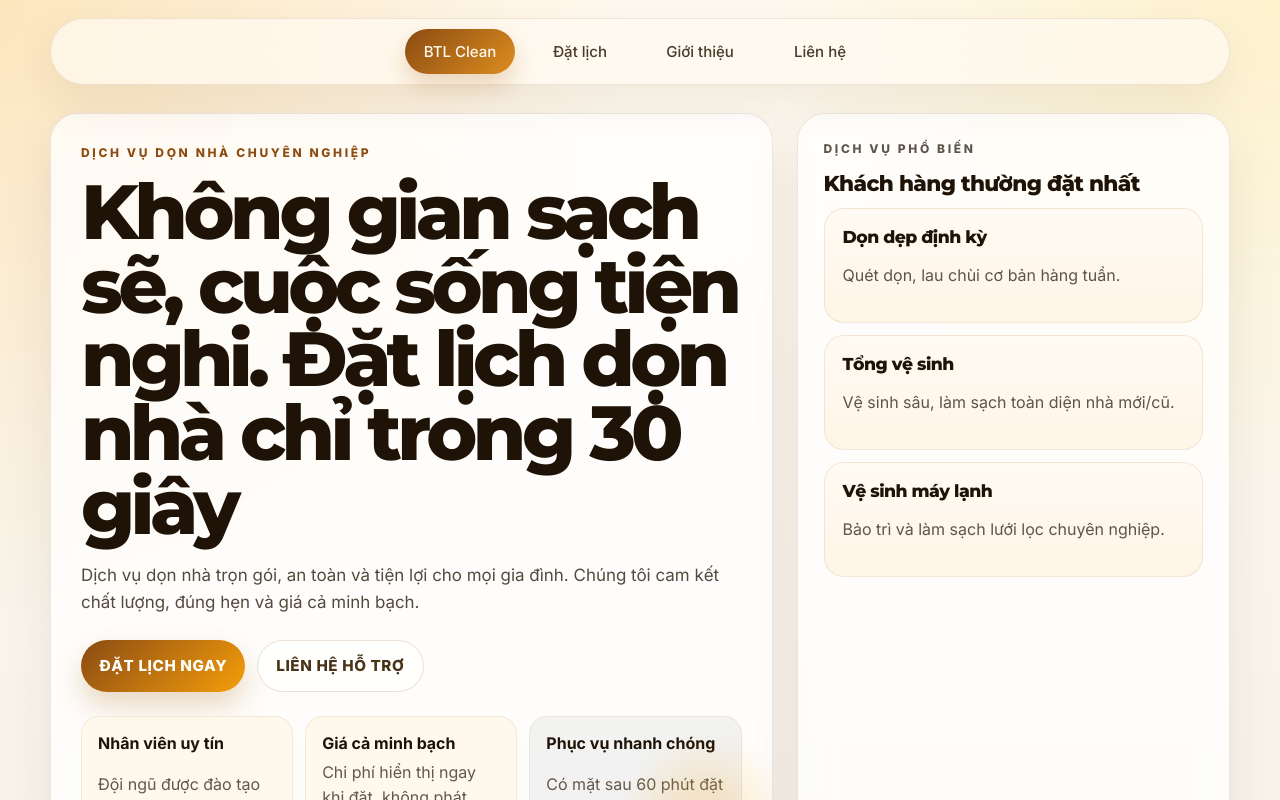
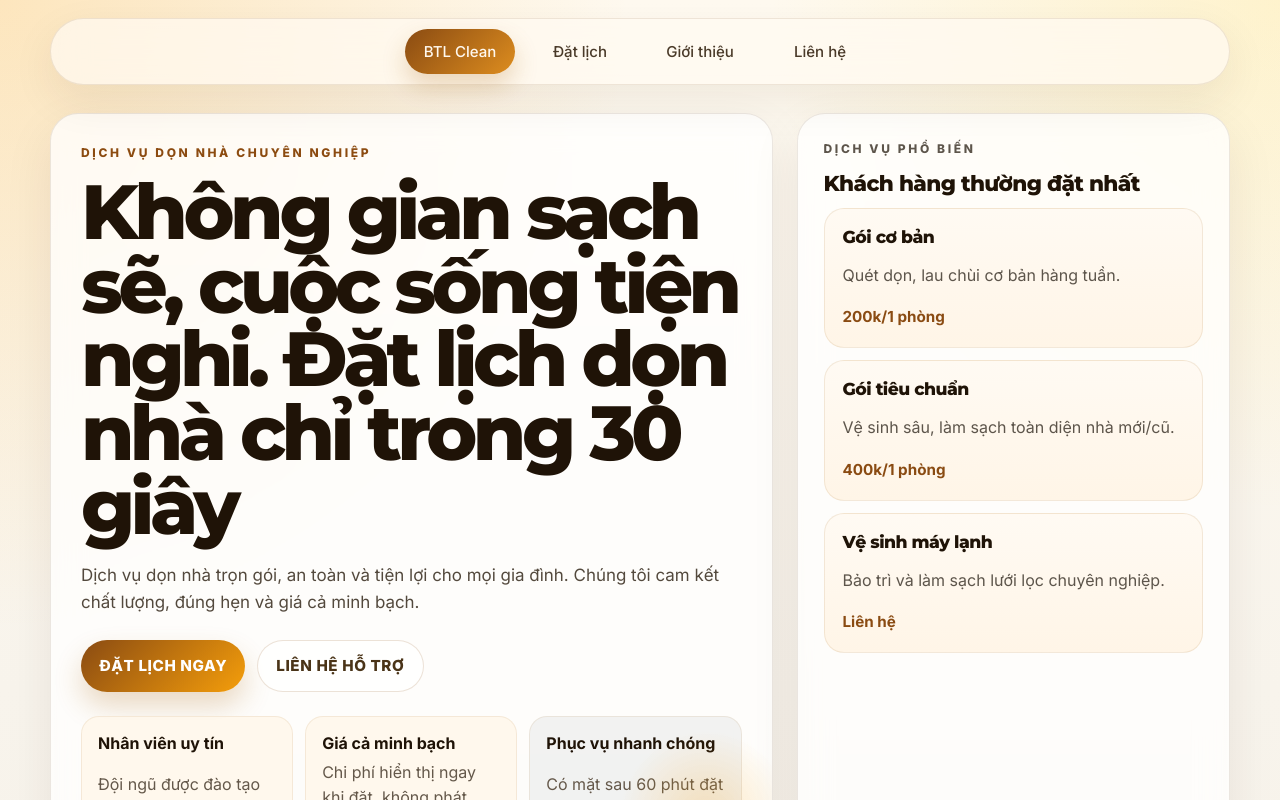
Before and after one commit to tai75/BTLDevOps, a React (Vite) app in the folder frontend/: page / in a window 1280 px wide. Shown: the top 800 px of the page. Built offline with nearby package versions, Linux system fonts and the light colour scheme.

Commit message:
feat(frontend): thêm giá dịch vụ, đổi địa chỉ sang Đà Nẵng, fix bản đồ hiển thị

```diff
--- a/frontend/src/App.css
+++ b/frontend/src/App.css
@@ -339,6 +339,8 @@ h3 {
 .map-image {
   width: 100%;
   display: block;
+  aspect-ratio: 16 / 9;
+  object-fit: cover;
   border-radius: 22px;
   border: 1px solid rgba(172, 122, 62, 0.14);
   box-shadow: 0 14px 28px rgba(53, 31, 11, 0.08);
@@ -392,6 +394,13 @@ h3 {
 .service-card h3 {
   margin: 0 0 8px;
   font-size: 1.08rem;
+}
+
+.service-price {
+  color: #8a4b12;
+  font-size: 0.95rem;
+  font-weight: 700;
+  margin-top: 8px;
 }
 
 .testimonial-list {
--- a/frontend/src/pages/Contact.tsx
+++ b/frontend/src/pages/Contact.tsx
@@ -19,7 +19,7 @@ export default function Contact() {
           </div>
           <div className="contact-item">
             <strong>Địa chỉ</strong>
-            <span>123 Nguyễn Huệ, Quận 1, TP. Hồ Chí Minh</span>
+            <span>456 Lê Lợi, Quận Hải Châu, Đà Nẵng</span>
           </div>
         </div>
       </div>
@@ -31,8 +31,8 @@ export default function Contact() {
           <figure className="map-card">
             <img
               className="map-image"
-              src="https://placehold.co/900x520/png?text=Google+Maps+Placeholder+%E2%80%93+BTL+Clean+Office"
-              alt="Bản đồ Google Maps placeholder của văn phòng công ty"
+              src="https://placehold.co/800x450/e8d5c4/8a4b12?text=Văn+phòng+BTL+Clean,+Đà+Nẵng"
+              alt="Bản đồ vị trí văn phòng BTL Clean tại Đà Nẵng"
             />
             <figcaption>Văn phòng tiếp nhận và hỗ trợ khách hàng của BTL Clean.</figcaption>
           </figure>
--- a/frontend/src/pages/Home.tsx
+++ b/frontend/src/pages/Home.tsx
@@ -44,20 +44,23 @@ export default function Home() {
             <div className="service-list compact">
               <div className="service-card">
                 <div>
-                  <h3>Dọn dẹp định kỳ</h3>
+                  <h3>Gói cơ bản</h3>
                   <p>Quét dọn, lau chùi cơ bản hàng tuần.</p>
+                  <strong className="service-price">200k/1 phòng</strong>
                 </div>
               </div>
               <div className="service-card">
                 <div>
-                  <h3>Tổng vệ sinh</h3>
+                  <h3>Gói tiêu chuẩn</h3>
                   <p>Vệ sinh sâu, làm sạch toàn diện nhà mới/cũ.</p>
+                  <strong className="service-price">400k/1 phòng</strong>
                 </div>
               </div>
               <div className="service-card">
                 <div>
                   <h3>Vệ sinh máy lạnh</h3>
                   <p>Bảo trì và làm sạch lưới lọc chuyên nghiệp.</p>
+                  <strong className="service-price">Liên hệ</strong>
                 </div>
               </div>
             </div>
```
